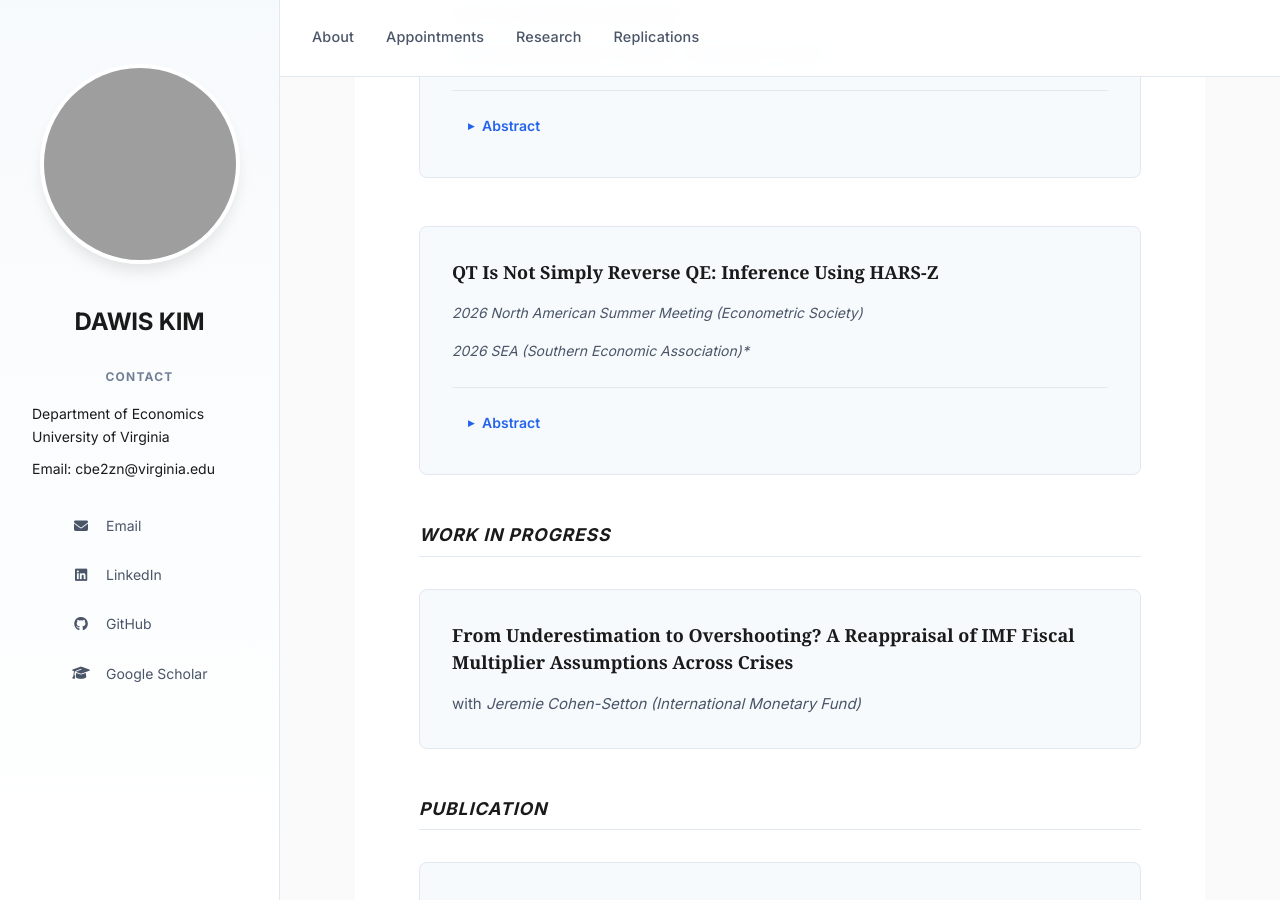
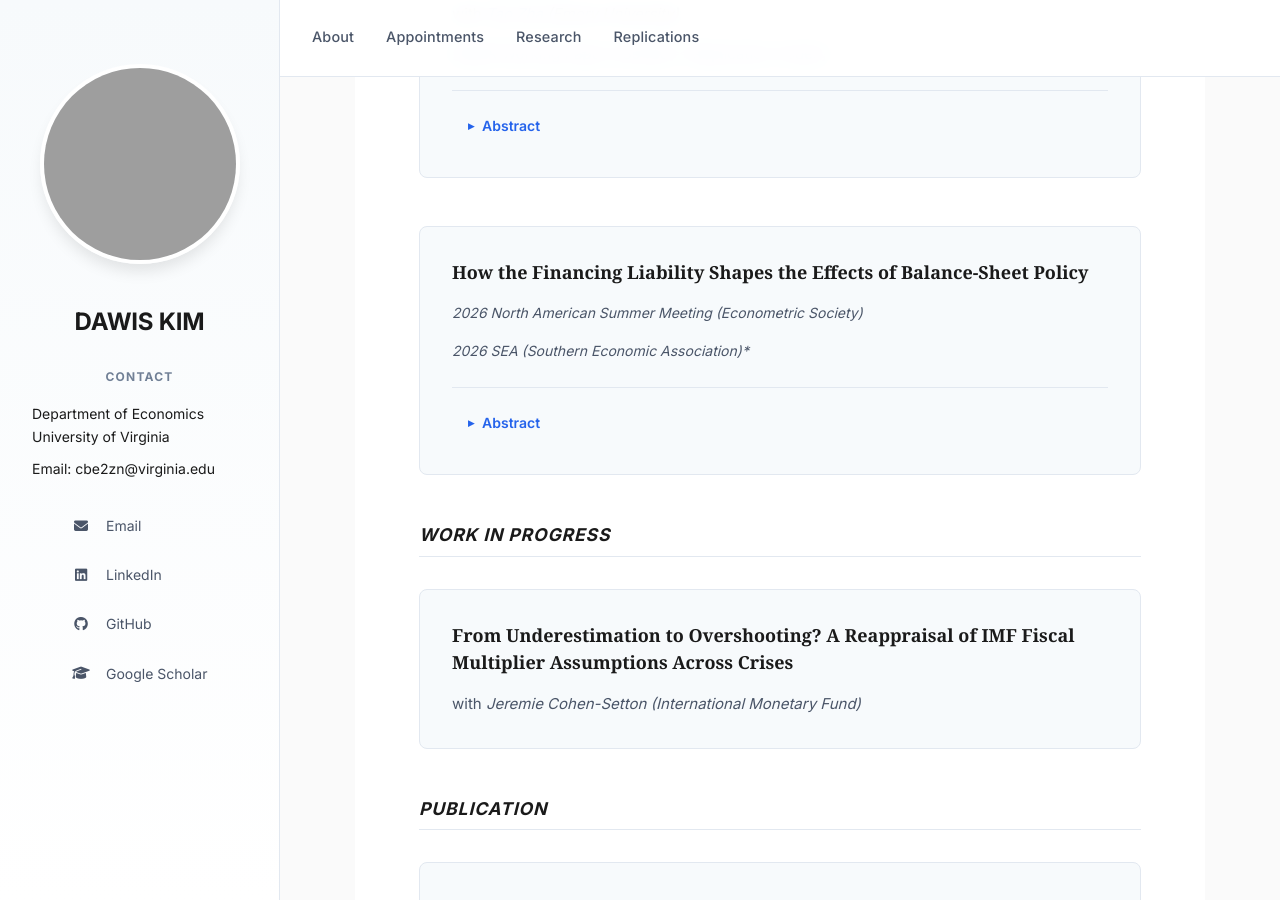
Before and after one commit to davidkim5707/website, a Jekyll site: the page built from index.md, in a window 1280 px wide and 900 px high, scrolled down 1071 px. Built offline with Jekyll 4.4.1, drawn with Linux system fonts in a browser that asks for light colours; some web fonts are replaced; part of the change alters nothing that is shown; grey boxes are pictures that could not be loaded.

Commit message:
Retitle HARS-Z paper and update abstract
Co-Authored-By: Claude Opus 4.8 (1M context) <noreply@anthropic.com>

```diff
--- a/index.md
+++ b/index.md
@@ -49,13 +49,13 @@ title: About
 </dl>
 
 <dl>
-  <dt>QT Is Not Simply Reverse QE: Inference Using HARS-Z</dt>
+  <dt>How the Financing Liability Shapes the Effects of Balance-Sheet Policy</dt>
   <dd class="presentation-note">2026 North American Summer Meeting (Econometric Society)</dd>
   <dd class="presentation-note">2026 SEA (Southern Economic Association)*</dd>
   <dd class="abstract-toggle">
     <details>
       <summary>Abstract</summary>
-      <p>Does quantitative tightening (QT) undo quantitative easing (QE)? This paper asks whether the transmission of Federal Reserve balance-sheet policy to real GDP and the price level depends on the liability that finances it. To answer, I develop HARS-Z by extending HARS, the sampler of Kim and Zha (2026), to include zero restrictions alongside shock heteroskedasticity, sign restrictions, and narrative restrictions. On monthly U.S. data I identify two balance-sheet shocks, one financed by reserves and one by overnight reverse repurchases (ON RRP). The estimated transmission differs across the two financing channels. A reserve-financed expansion raises GDP and the GDP deflator, and an ON RRP-financed contraction lowers them, but the magnitudes of the responses are asymmetric, especially for the deflator. Even under the same financing liability, local projections show no evidence that QT is the reverse of QE.</p>
+      <p>I ask whether Federal Reserve balance-sheet policy has the same effect on real GDP and the price level when different liabilities finance it. To answer, I develop HARS-Z by extending HARS, the sampler of Kim and Zha (2026), to include zero restrictions alongside shock heteroskedasticity, sign restrictions, and narrative restrictions. On monthly U.S. data I identify two balance-sheet shocks, one financed by reserves and one by overnight reverse repurchases (ON RRP). The estimated transmission differs across the two financing channels in the variable that responds. At the 90% level the reserve-financed contraction lowers GDP without a deflator decline, and the ON RRP-financed contraction lowers the GDP deflator without a GDP decline. Local projections on the identified shocks reach the first links of the money channel. The reserve-financed contraction lowers total bank deposits and raises the funds spread over interest on reserves. The ON RRP-financed contraction moves neither.</p>
     </details>
   </dd>
 </dl>
```
